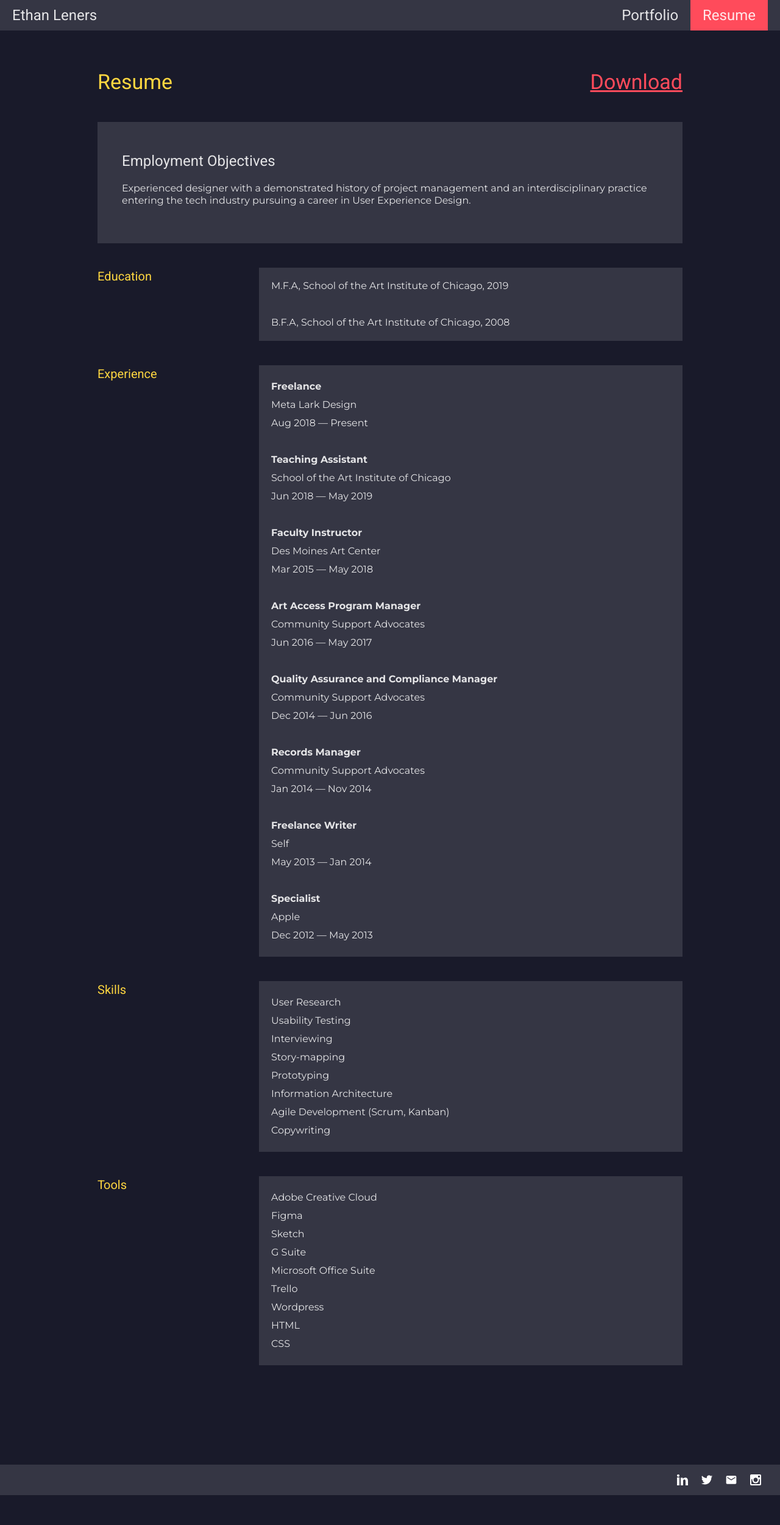
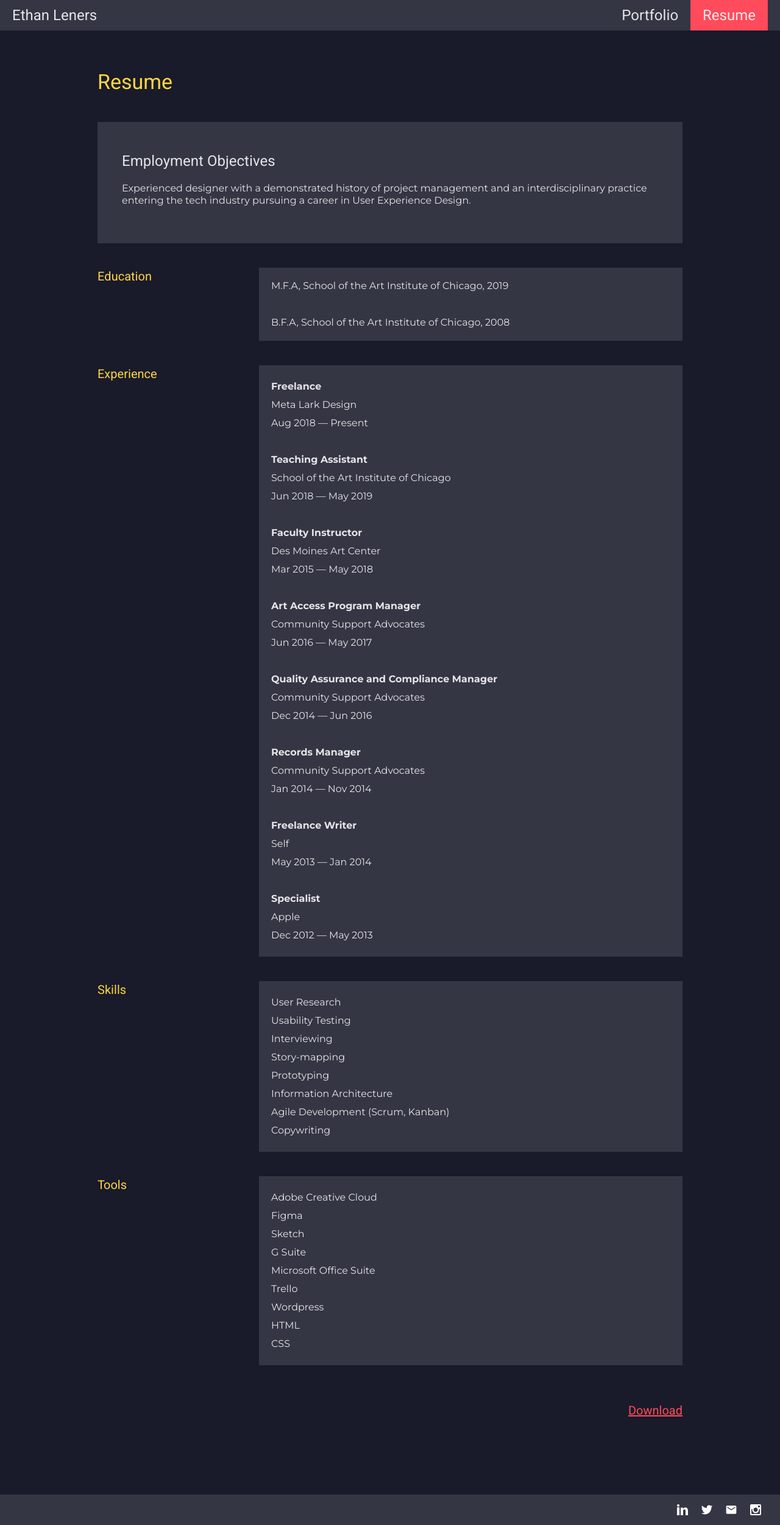
Before and after one commit to ethanleners/portfolio, a Gatsby site: page /resume in a window 1280 px wide. Shown: the whole page at 61% size. Before the commit the page ends 2452 px from the top, so only its background shows below. Built offline with nearby package versions, Linux system fonts and the light colour scheme; Gatsby itself is replaced by a stand-in of ours.

Commit message:
Move download

```diff
--- a/src/components/molecule/titles.js
+++ b/src/components/molecule/titles.js
@@ -40,9 +40,9 @@ export const Title3 = styled.div`
     line-height: 25px;
     `}
     padding-top: 10px;
-    font-size: 20px;
   font-family: Heebo, Arial, Roboto, Ubuntu, Cantarell, "Open Sans",
     "Helvetica Neue", sans-serif;
+    font-size: 20px;
   line-height: 29px;
 `
 
--- a/src/components/resume/objective.js
+++ b/src/components/resume/objective.js
@@ -1,5 +1,4 @@
 import React from "react"
-import { Link } from "gatsby"
 import styled from "styled-components"
 
 import { Title1, Card, Text2, SectionCaption } from "../molecule"
@@ -15,21 +14,6 @@ const ResumeTitle = styled(Title1)`
   margin-top: 40px;
 `
 
-const DownloadResume = styled.a`
-  ${props => `
-      color: ${props.theme.colors.accent};
-    `}
-  ${below[600]`
-    font-size: 26px;
-    line-height: 40px;
-    `}
-    padding-top: 20px;
-  font-size: 34px;
-  font-family: Heebo, Arial, Roboto, Ubuntu, Cantarell, "Open Sans",
-    "Helvetica Neue", sans-serif;
-  line-height: 50px;
-  margin-top: 40px;
-`
 
 const CardFlex = styled(Card)`
   ${below[900]`
@@ -62,13 +46,6 @@ export const Objective = ({ children }) => (
   <>
     <FlexHeader>
       <ResumeTitle>Resume</ResumeTitle>
-      <DownloadResume
-        href="https://drive.google.com/open?id=1J3bIOzSgslYzoSsZJn4ky0oBIUuqQWH3"
-        target="_blank"
-        rel="noopener norefferer"
-      >
-        Download
-      </DownloadResume>
     </FlexHeader>
     <CardFlex>
       <EmploymentObjective>Employment Objectives</EmploymentObjective>
--- a/src/components/resume/skills.js
+++ b/src/components/resume/skills.js
@@ -20,6 +20,22 @@ const FlexRow = styled.div`
   flex-wrap: wrap;
   flex-direction: row;
   justify-content: space-between;
+`
+
+const DownloadResume = styled.a`
+  ${props => `
+      color: ${props.theme.colors.accent};
+    `}
+  ${below[600]`
+    font-size: 18px;
+    line-height: 25px;
+    `}
+    padding-top: 20px;
+  font-family: Heebo, Arial, Roboto, Ubuntu, Cantarell, "Open Sans",
+    "Helvetica Neue", sans-serif;
+  font-size: 20px;
+  line-height: 29px;
+  align-self: flex-end;
 `
 
 const Title = styled(Title3)`
@@ -98,6 +114,13 @@ export const Skills = ({ children }) => {
           ))}
         </FlexCard>
       </FlexRow>
+      <DownloadResume
+        href="https://drive.google.com/open?id=1J3bIOzSgslYzoSsZJn4ky0oBIUuqQWH3"
+        target="_blank"
+        rel="noopener norefferer"
+      >
+        Download
+      </DownloadResume>
     </FlexColumn>
   )
 }
```
